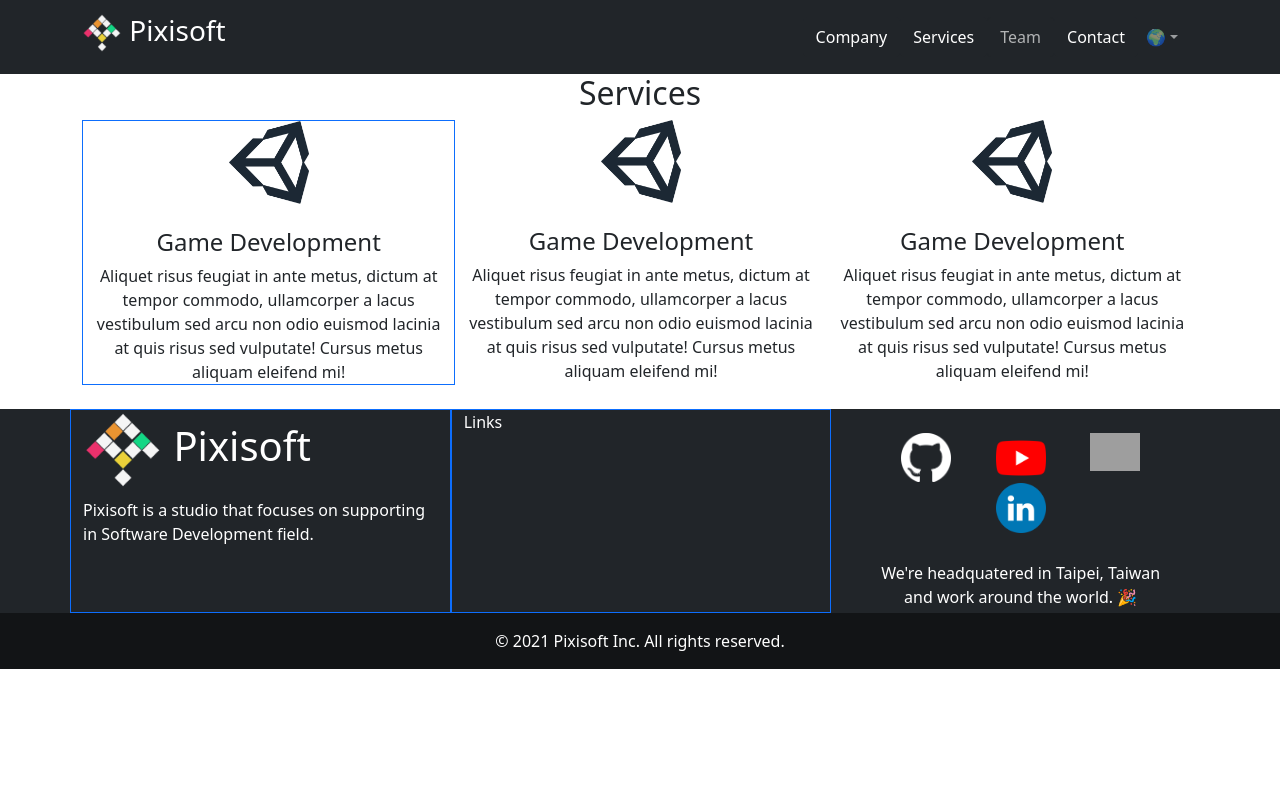
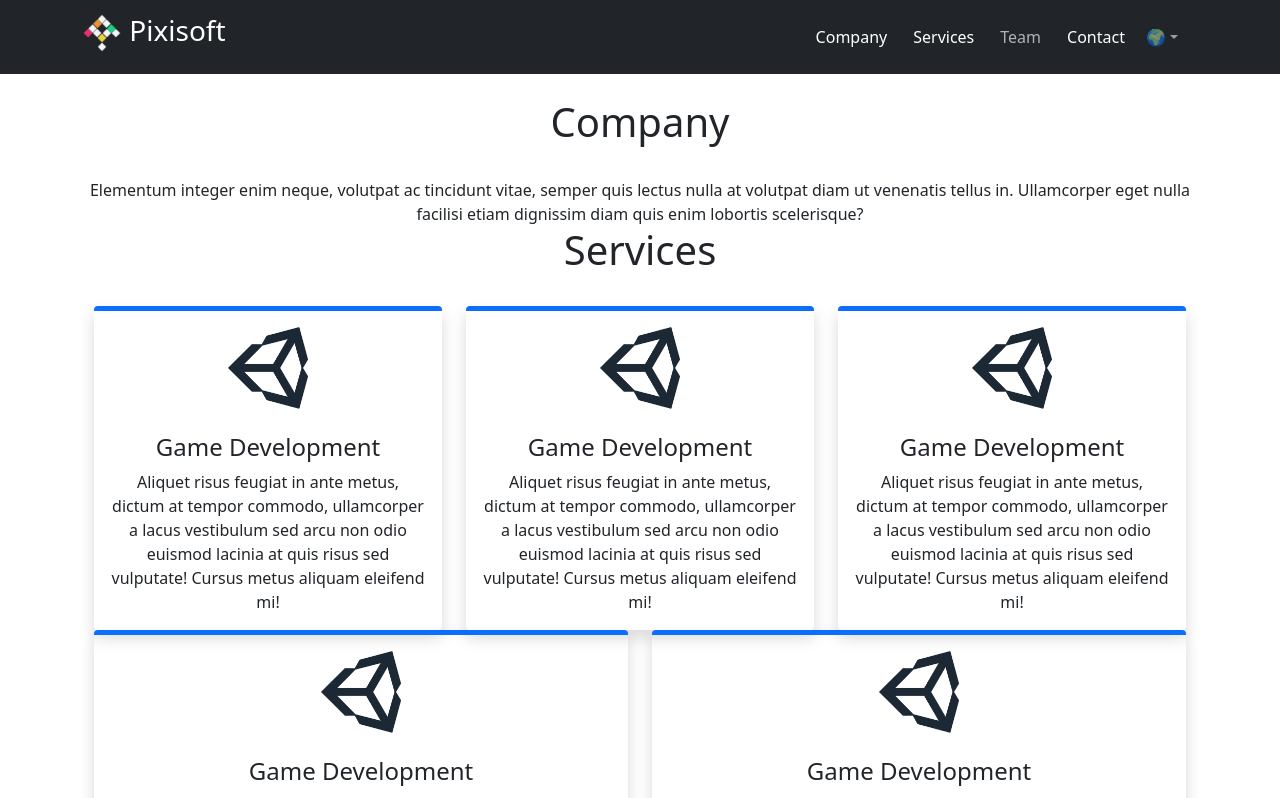
Before and after one commit to Pixisoft/Pixisoft.github.io, a React (Create React App) app: page / in a window 1280 px wide. Shown: the top 798 px of the page. Built offline with nearby package versions, Linux system fonts and the light colour scheme; grey boxes are pictures that could not be loaded.

Commit message:
Update ds

```diff
--- a/src/App.js
+++ b/src/App.js
@@ -49,14 +49,20 @@ class App extends React.Component {
    * @returns { string } A string that has been translated from data source.
    */
   getContext = (key) => {
-    return this.state.data[key][this.state.language_id];
+    let split = key.split('.');
+    let obj = this.state.data;
+    for (let count = 0; count < split.length; ++count) {
+      let current = split[count];
+      obj = obj[current];
+    }
+    return obj[this.state.language_id];
   }
 
   /**
    * Update title with corresponding language.
    */
   updateTitle() {
-    document.title = this.getContext('Name') + ' - ' + this.getContext('Title');
+    document.title = this.getContext('Direct.Name') + ' - ' + this.getContext('Direct.Title');
   }
 }
 
--- a/src/components/PContent.js
+++ b/src/components/PContent.js
@@ -20,7 +20,9 @@ class PContent extends React.Component {
   render () {
     return (
       <Container className="text-center">
-        <h2>Services</h2>
+        <br/><h1>Company</h1><br/>
+        { this.props.getContext('Company.Intro') }
+        <br/><h1>Services</h1><br/>
         <PServices getContext={ this.props.getContext } />
         <br/>
       </Container>
--- a/src/components/PFooter.js
+++ b/src/components/PFooter.js
@@ -33,14 +33,14 @@ class PFooter extends React.Component {
       <Container fluid className="bg-dark text-white">
         <Container>
           <Row>
-            <Col className="border border-primary">
+            <Col className="d-none d-lg-block">
               <h1>
                 <img alt="Logo" src={ logo } width="80" />
-                { ' ' + this.props.getContext('Name') }
+                { ' ' + this.props.getContext('Direct.Name') }
               </h1>
-              { this.props.getContext('CompanyIntro') }
+              { this.props.getContext('Company.IntroFooter') }
             </Col>
-            <Col className="border border-primary">
+            <Col className="d-none d-lg-block border border-primary">
               Links
             </Col>
             <Col className="text-center justify-content-center align-self-center">
@@ -93,7 +93,7 @@ class PFooter extends React.Component {
           </Row>
         </Container>
         <Row className="text-center p-3" style={{backgroundColor: "#121416"}}>
-          <Col>© 2021 Pixisoft Inc. All rights reserved.</Col>
+          <Col>{ this.props.getContext('Copyright') }</Col>
         </Row>
       </Container>
     );
--- a/src/components/PNavbar.js
+++ b/src/components/PNavbar.js
@@ -25,24 +25,24 @@ class PNavbar extends React.Component {
           <Navbar.Brand href="#home">
             <h3>
               <img alt="Logo" src={ logo } width="40"/>
-              { ' ' + this.props.getContext('Name') }
+              { ' ' + this.props.getContext('Direct.Name') }
             </h3>
           </Navbar.Brand>
           <Navbar.Toggle aria-controls="navbar-dark"/>
           <Navbar.Collapse id="navbar-dark">
             <Nav className="container-fluid justify-content-end">
               <Button variant="dark" data-balloon-pos="down"
-                      aria-label={ this.props.getContext('TipCompany') }>
-                { this.props.getContext('Company') }</Button>
+                      aria-label={ this.props.getContext('Tip.Company') }>
+                { this.props.getContext('Direct.Company') }</Button>
               <Button variant="dark" data-balloon-pos="down"
-                      aria-label={ this.props.getContext('TipServices') }>
-                { this.props.getContext('Services') }</Button>
+                      aria-label={ this.props.getContext('Tip.Services') }>
+                { this.props.getContext('Direct.Services') }</Button>
               <Button variant="dark" data-balloon-pos="down" disabled
-                      aria-label={ this.props.getContext('TipTeam') }>
-                { this.props.getContext('Team') }</Button>
+                      aria-label={ this.props.getContext('Tip.Team') }>
+                { this.props.getContext('Direct.Team') }</Button>
               <Button variant="dark" data-balloon-pos="down"
-                      aria-label={ this.props.getContext('TipContact') }>
-                { this.props.getContext('Contact') }</Button>
+                      aria-label={ this.props.getContext('Tip.Contact') }>
+                { this.props.getContext('Direct.Contact') }</Button>
               <NavDropdown
                 id="nav-dropdown-dark" title="🌍" menuvariant="dark">
                 {
--- a/src/components/PServices.js
+++ b/src/components/PServices.js
@@ -22,25 +22,49 @@ class PServices extends React.Component {
   state = {};
   render () {
     return (
-      <Container className="d-flex justify-content-center">
-        <Row>
-          <Col className="border border-primary">
+      <Container>
+        <Row className="justify-content-md-center">
+          <Col>
+            <Container className="rounded border-top border-primary border-5 shadow p-3">
               <img alt="GameDev" src={ unity } width="80" />
               <br/><br/>
-            <h4>{ this.props.getContext('GameDevelopment_Title') }</h4>
-            { this.props.getContext('GameDevelopment_Text') }
+              <h4>{ this.props.getContext('Services.GameDev.Title') }</h4>
+              { this.props.getContext('Services.GameDev.Text') }
+            </Container>
           </Col>
           <Col>
+            <Container className="rounded border-top border-primary border-5 shadow p-3">
               <img alt="GameDev" src={ unity } width="80" />
               <br/><br/>
-            <h4>{ this.props.getContext('GameDevelopment_Title') }</h4>
-            { this.props.getContext('GameDevelopment_Text') }
+              <h4>{ this.props.getContext('Services.GameDev.Title') }</h4>
+              { this.props.getContext('Services.GameDev.Text') }
+            </Container>
           </Col>
           <Col>
+            <Container className="rounded border-top border-primary border-5 shadow p-3">
               <img alt="GameDev" src={ unity } width="80" />
               <br/><br/>
-            <h4>{ this.props.getContext('GameDevelopment_Title') }</h4>
-            { this.props.getContext('GameDevelopment_Text') }
+              <h4>{ this.props.getContext('Services.GameDev.Title') }</h4>
+              { this.props.getContext('Services.GameDev.Text') }
+            </Container>
+          </Col>
+        </Row>
+        <Row>
+          <Col>
+            <Container className="rounded border-top border-primary border-5 shadow p-3">
+              <img alt="GameDev" src={ unity } width="80" />
+              <br/><br/>
+              <h4>{ this.props.getContext('Services.GameDev.Title') }</h4>
+              { this.props.getContext('Services.GameDev.Text') }
+            </Container>
+          </Col>
+          <Col>
+            <Container className="rounded border-top border-primary border-5 shadow p-3">
+              <img alt="GameDev" src={ unity } width="80" />
+              <br/><br/>
+              <h4>{ this.props.getContext('Services.GameDev.Title') }</h4>
+              { this.props.getContext('Services.GameDev.Text') }
+            </Container>
           </Col>
         </Row>
       </Container>
--- a/src/data/translation.json
+++ b/src/data/translation.json
@@ -5,22 +5,40 @@
     "日本語",
     "한국어"
   ],
+  "Direct": {
     "Languages": [ "Languages", "語言", "言語", "언어"],
     "Title": ["Official Page", "官方首頁", "公式ホームページ", "공식 홈페이지"],
     "Name": [ "Pixisoft", "皮克西軟體", "Pixisoft", "Pixisoft" ],
     "Company": [ "Company", "公司", "会社", "회사" ],
     "Services": [ "Services", "服務", "サービス", "서비스" ],
     "Team": [ "Team", "團隊", "チーム", "팀" ],
-  "Contact": [ "Contact", "聯絡", "コンタクト", "연락하다" ],
-  "TipCompany": [ "!", "", "", "" ],
-  "TipServices": [ "!", "", "", "" ],
-  "TipTeam": [ "!", "", "", "" ],
-  "TipContact": [ "Us!", "我們!", "", "" ],
-  "CompanyIntro": [
+    "Contact": [ "Contact", "聯絡", "コンタクト", "연락하다" ]
+  },
+  "Tip": {
+    "Company": [ "!", "", "", "" ],
+    "Services": [ "!", "", "", "" ],
+    "Team": [ "!", "", "", "" ],
+    "Contact": [ "Us!", "我們!", "", "" ]
+  },
+  "Company": {
+    "Intro": [
+      "Elementum integer enim neque, volutpat ac tincidunt vitae, semper quis lectus nulla at volutpat diam ut venenatis tellus in. Ullamcorper eget nulla facilisi etiam dignissim diam quis enim lobortis scelerisque?",
+      "",
+      "",
+      ""
+    ],
+    "IntroFooter": [
       "Pixisoft is a studio that focuses on supporting in Software Development field.",
       "",
       "",
       ""
+    ]
+  },
+  "Copyright": [
+    "© 2021 Pixisoft Inc. All rights reserved.",
+    "© 2021 Pixisoft Inc. All rights reserved.",
+    "© 2021 Pixisoft Inc. All rights reserved.",
+    "© 2021 Pixisoft Inc. All rights reserved."
   ],
   "FooterQuote": [
     "We're headquatered in Taipei, Taiwan and work around the world. 🎉",
@@ -28,16 +46,20 @@
     "",
     ""
   ],
-  "GameDevelopment_Title": [
+  "Services": {
+    "GameDev": {
+      "Title": [
         "Game Development",
         "遊戲開發",
         "",
         ""
       ],
-  "GameDevelopment_Text": [
+      "Text": [
         "Aliquet risus feugiat in ante metus, dictum at tempor commodo, ullamcorper a lacus vestibulum sed arcu non odio euismod lacinia at quis risus sed vulputate! Cursus metus aliquam eleifend mi!",
         "",
         "",
         ""
       ]
     }
+  }
+}
```
Lines whose indentation alone changed are shown as unchanged.
